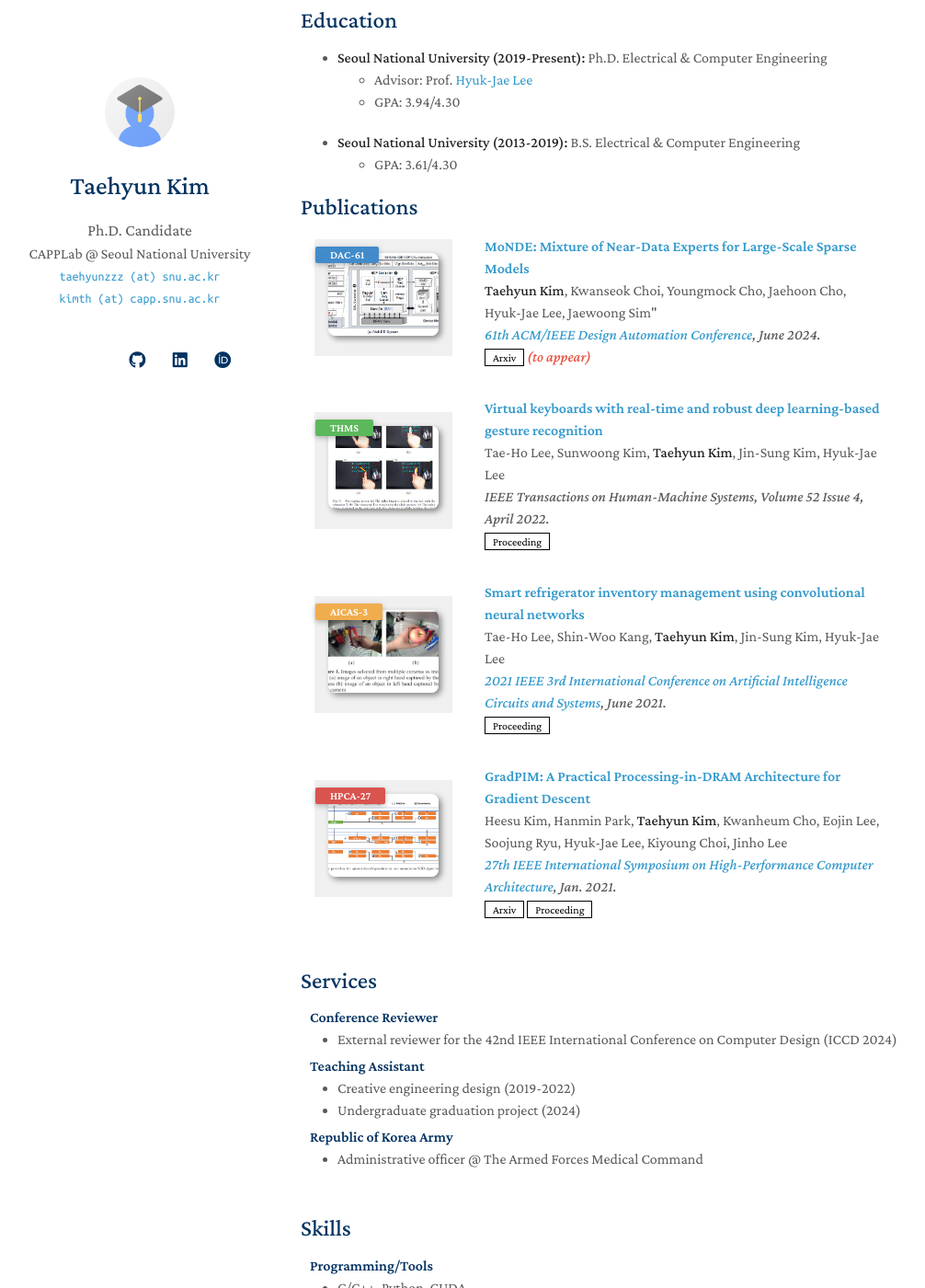
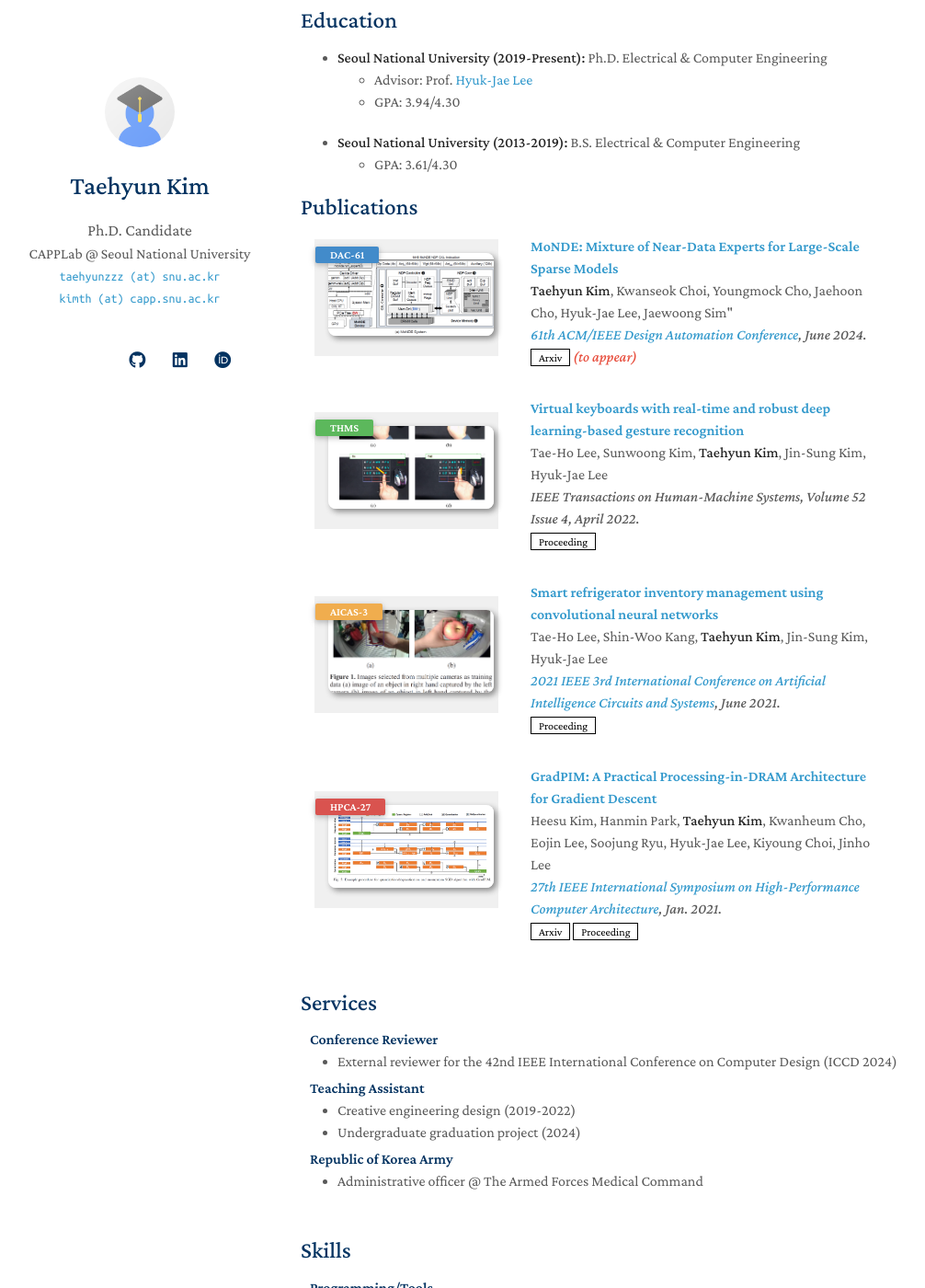
Before and after one commit to taehyunzzz/taehyunzzz.github.io, a Jekyll site: the page built from index.md, in a window 1280 px wide and 1400 px high, scrolled down 423 px. Shown: the whole window at 92% size, without its empty margins (143-1149 px from the left). Built offline with Jekyll 4.4.1, drawn with Linux system fonts in a browser that asks for light colours; nearby versions of some CDN libraries; a style sheet for code colours, icons or effects is not loaded; our own code applies the rules of GitHub Pages for plain Markdown files.

Commit message:
Modify teaser sizings

```diff
--- a/assets/css/publications-no-dark-mode.css
+++ b/assets/css/publications-no-dark-mode.css
@@ -2,7 +2,7 @@
 
 .img-container {
   display: block;
-  width: 150px; /* Total width including padding */
+  width: 200px; /* Total width including padding */
   height: auto;
   padding: 10px; /* Symmetric padding */
   background: #f0f0f0; /* Background color for padding area */
@@ -10,7 +10,7 @@
 }
 
 .img-container img {
-  max-width: 120px;
+  max-width: 180px;
   max-height: 90px;
   width: auto; /* Fixed width of the image */
   height: auto; /* Maintain aspect ratio */
--- a/assets/css/publications.css
+++ b/assets/css/publications.css
@@ -2,7 +2,7 @@
 
 .img-container {
   display: block;
-  width: 150px; /* Total width including padding */
+  width: 200px; /* Total width including padding */
   height: auto;
   padding: 10px; /* Symmetric padding */
   background: #f0f0f0; /* Background color for padding area */
@@ -10,7 +10,7 @@
 }
 
 .img-container img {
-  max-width: 120px;
+  max-width: 180px;
   max-height: 90px;
   width: auto; /* Fixed width of the image */
   height: auto; /* Maintain aspect ratio */
```
